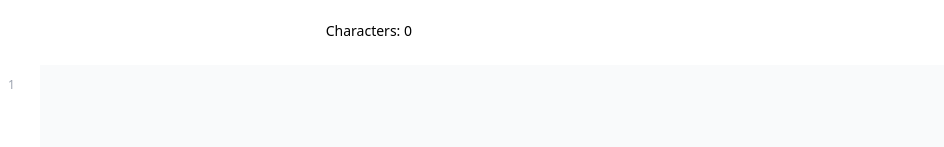
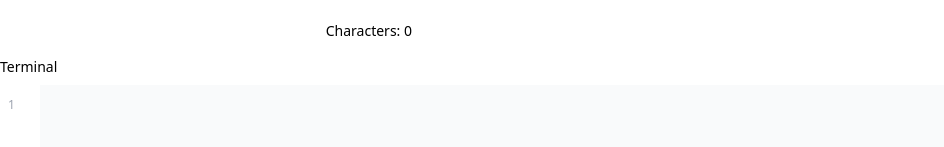
Before and after one commit to AndresLeOrozco/proyecto-ofs, a Next.js app: page / in a window 1280 px wide. Shown: the part 502-649 px from the top of the page, without its empty margins (0-944 px from the left). Built offline with nearby package versions, Linux system fonts and the light colour scheme.

Commit message:
label terminal name

```diff
--- a/src/app/page.jsx
+++ b/src/app/page.jsx
@@ -74,7 +74,7 @@ const Home = () => {
           <TextArea Area="JS" AreaText={textareaText[1]} NotEditable="pointer-events-none" />
         </div>
         <div className='m-0 p-0 space-x-0 w-screen'>
-          <TextArea AreaText={textareaText[2]} NotEditable="pointer-events-none" />
+          <TextArea Area="Terminal" AreaText={textareaText[2]} NotEditable="pointer-events-none" />
         </div>
       </div>
     </main>
```
